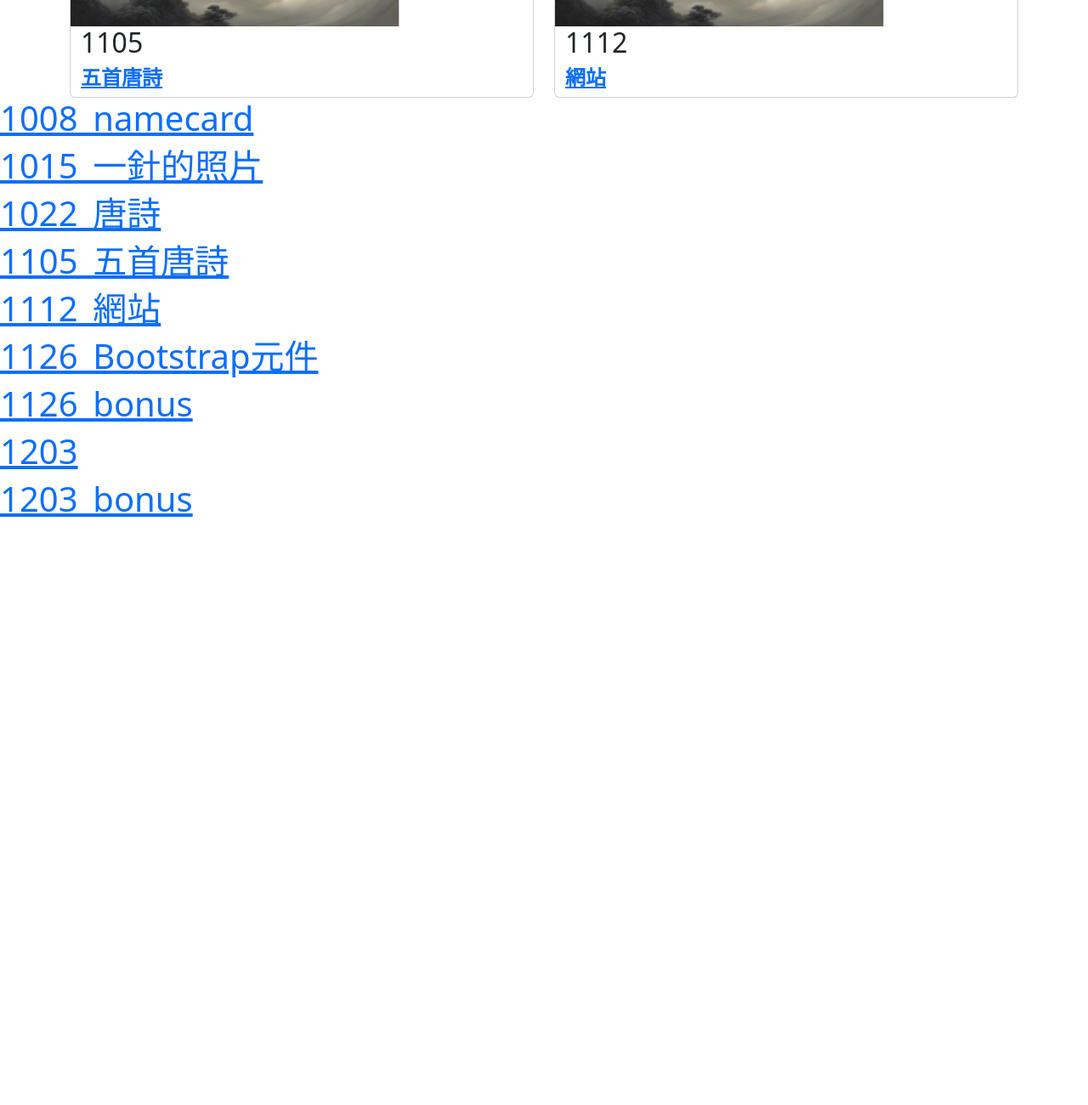
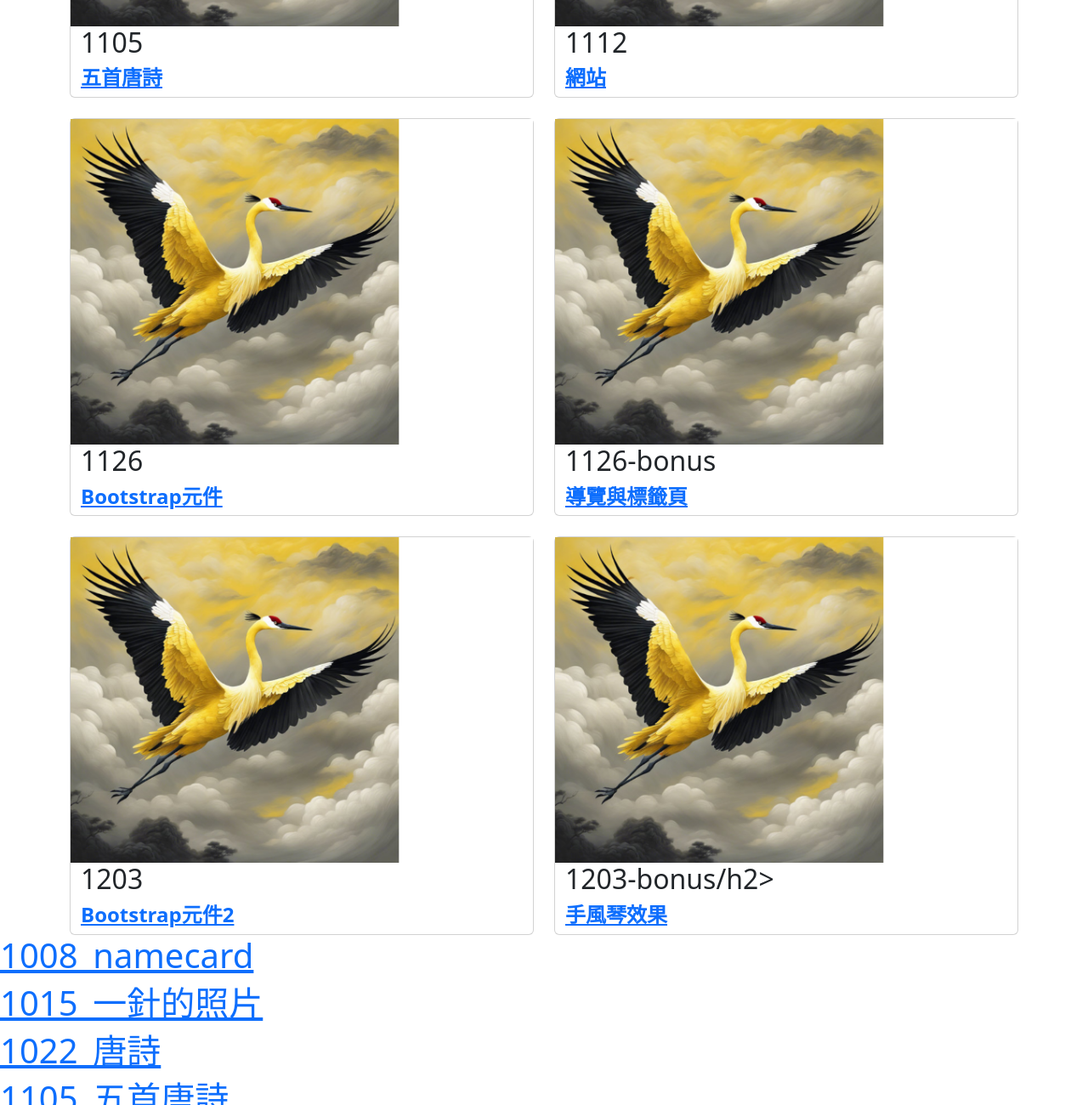
Before and after one commit to zoe1717/zoe1717.github.io, a plain HTML site: page index.html in a window 1280 px wide. Shown: the part 2498-3798 px from the top of the page at 85% size. Before the commit the page ends 3117 px from the top, so only its background shows below. Drawn offline with nearby package versions, Linux system fonts and the light colour scheme.

Commit message:
Update index.html

```diff
--- a/index.html
+++ b/index.html
@@ -124,6 +124,48 @@
 				</div>
 			</div>
 		</div>
+		<br />
+		<div class="row">
+			<div class="col-6">
+				<div class='card'>
+					<img src='1105/bird.png' style='width: 100%'>
+					<div class='container noto-serif-tc-123'>
+						<h2>1126</h2>
+						<h4><b><a href=".\1126_Bootstrap元件\index.html">Bootstrap元件</a></b></h4>
+					</div>
+				</div>
+			</div>
+			<div class="col-6">
+				<div class='card'>
+					<img src='1105/bird.png' style='width: 100%'>
+					<div class='container noto-serif-tc-123'>
+						<h2>1126-bonus</h2>
+						<h4><b><a href=".\1126_bonus\index.html">導覽與標籤頁</a></b></h4>
+					</div>
+				</div>
+			</div>
+		</div>
+		<br />
+		<div class="row">
+			<div class="col-6">
+				<div class='card'>
+					<img src='1105/bird.png' style='width: 100%'>
+					<div class='container noto-serif-tc-123'>
+						<h2>1203</h2>
+						<h4><b><a href=".\1203\index.html">Bootstrap元件2</a></b></h4>
+					</div>
+				</div>
+			</div>
+			<div class="col-6">
+				<div class='card'>
+					<img src='1105/bird.png' style='width: 100%'>
+					<div class='container noto-serif-tc-123'>
+						<h2>1203-bonus/h2>
+						<h4><b><a href=".\1203_bonus\index.html">手風琴效果</a></b></h4>
+					</div>
+				</div>
+			</div>
+		</div>
 	</div>
 	<h1>
 		<a href='.\1008\1008_namecard.html'>
```
